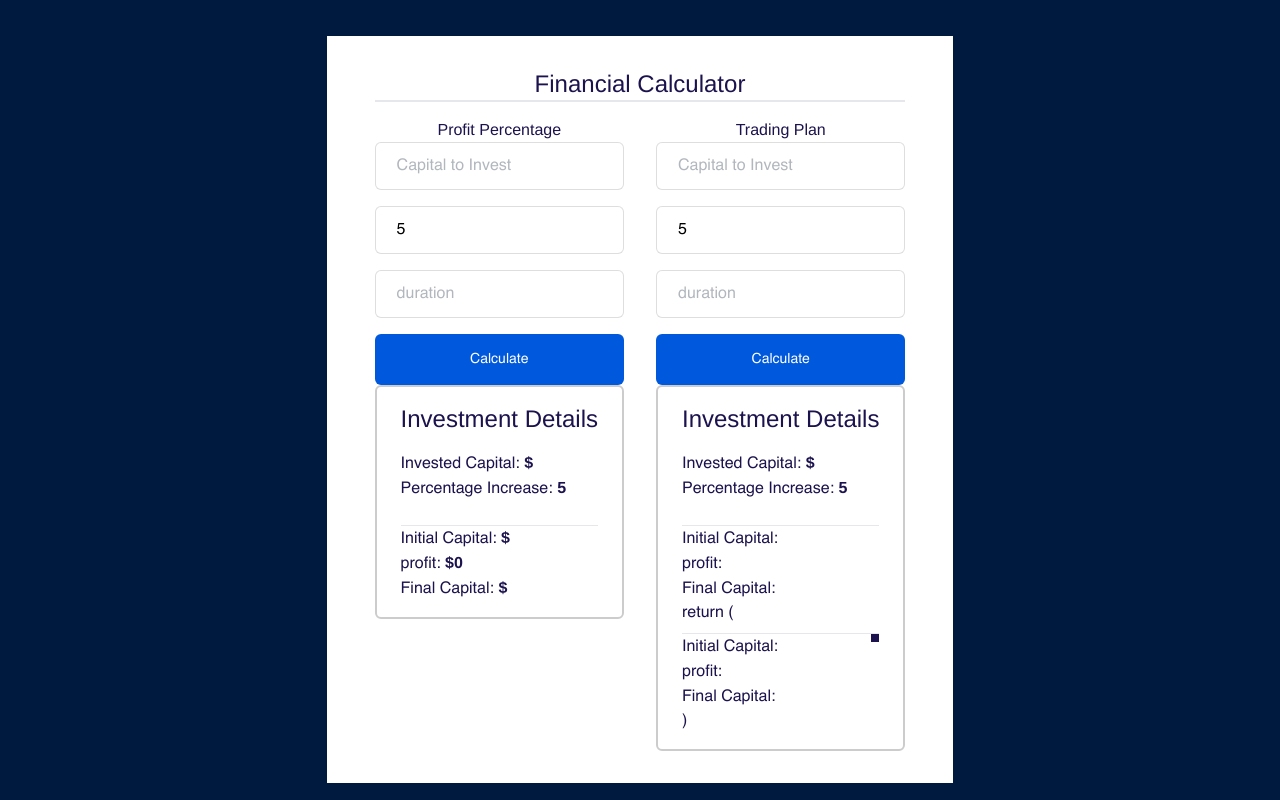
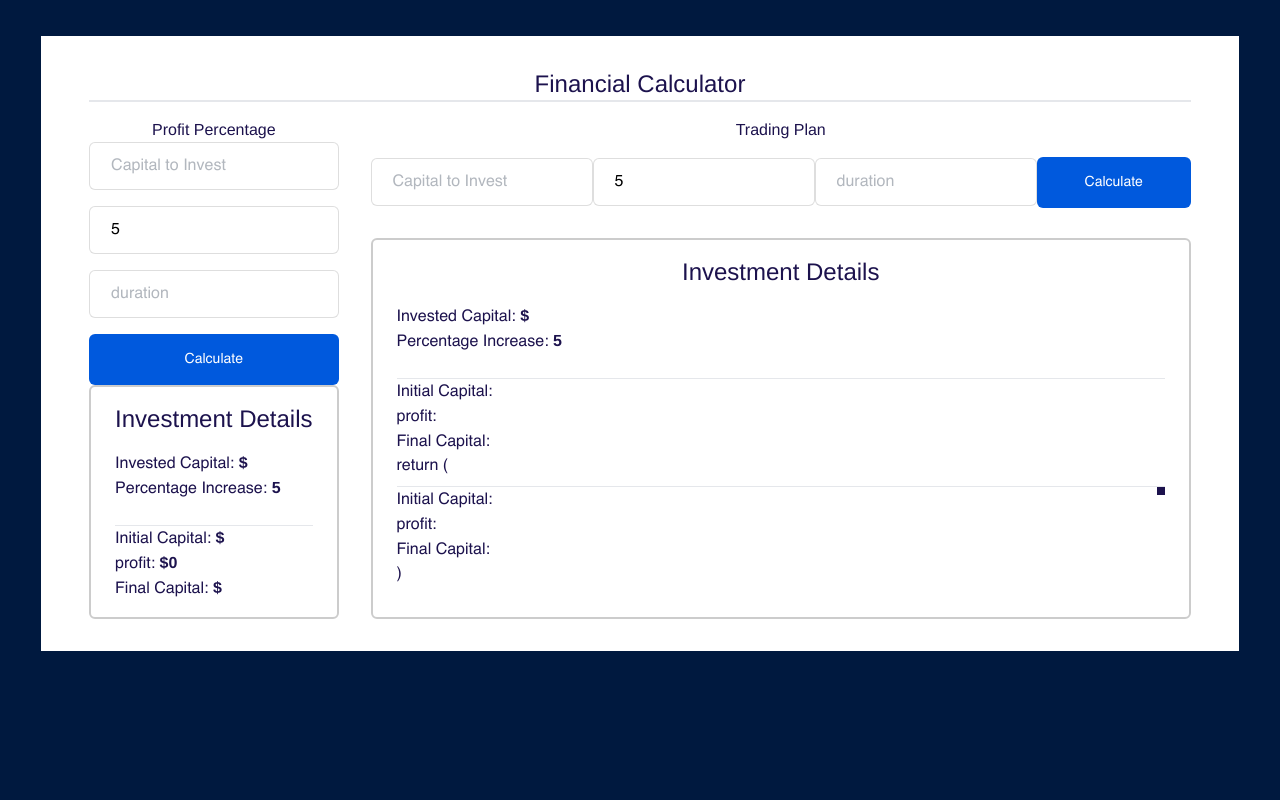
Before and after one commit to Niscolinx/financial-calculator, a React (Create React App) app: page / in a window 1280 px wide. Built offline with nearby package versions, Linux system fonts and the light colour scheme.

Commit message:
working on trading plan

```diff
--- a/src/components/Form.jsx
+++ b/src/components/Form.jsx
@@ -175,7 +175,7 @@ const Form = () => {
                     <h4 className='font-medium text-center text-[#1c124d]'>
                         Trading Plan
                     </h4>
-                    <form className='grid w-full' onSubmit={handleSubmit}>
+                    <form className=' w-full' onSubmit={handleSubmit}>
                         <input
                             type='number'
                             id='capital'
```
